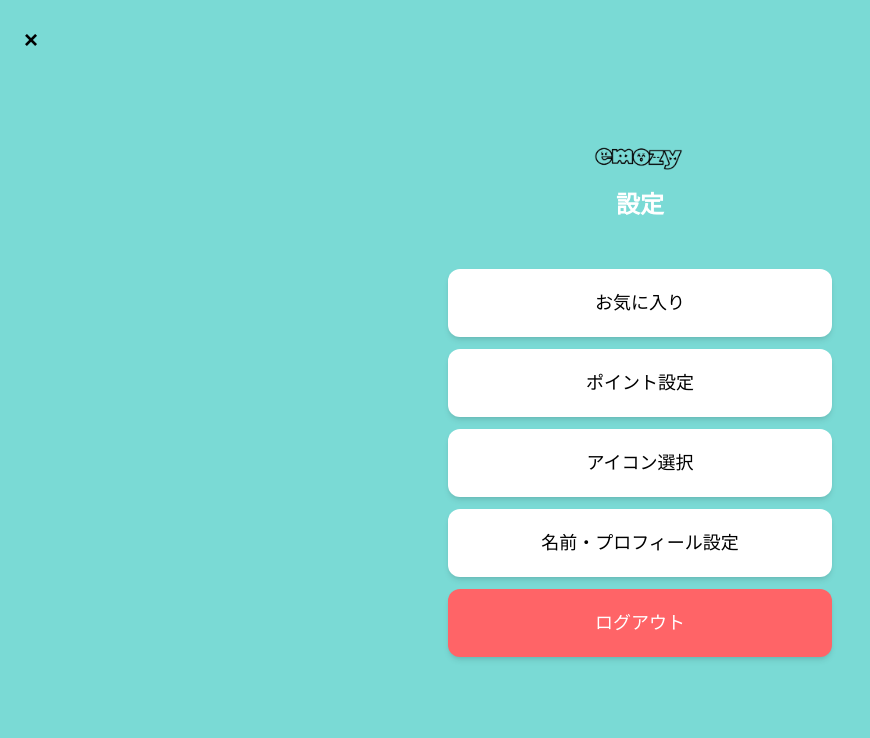
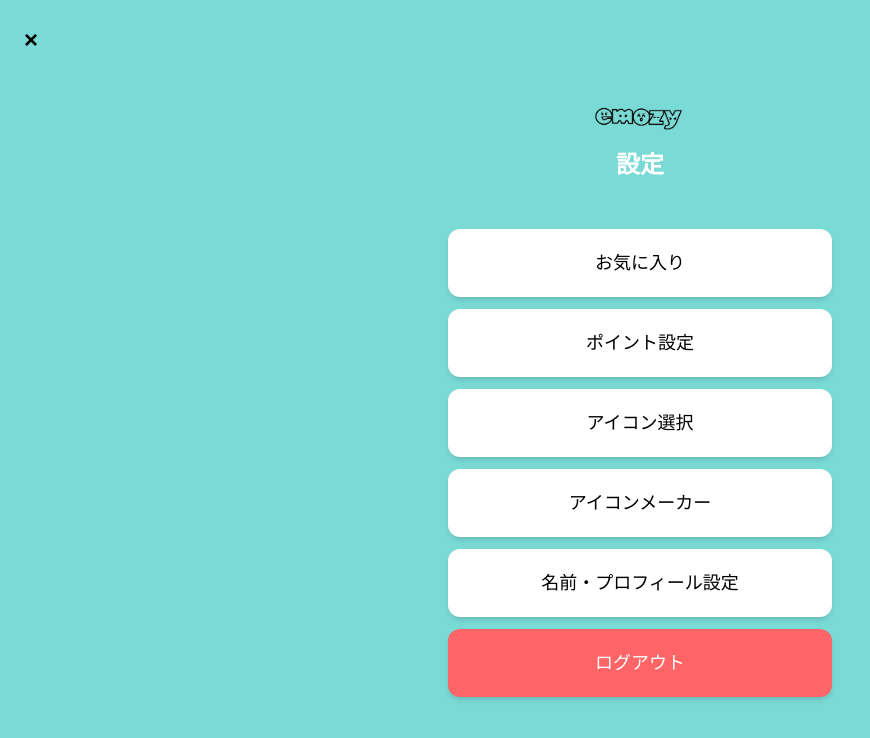
Before and after one commit to roxymigurdia78/emozy, a Next.js app: page /setting in a window 1280 px wide. Shown: the top 738 px of the page, without its empty margins (0-870 px from the left). Built offline with nearby package versions, Linux system fonts and the light colour scheme.

Commit message:
設定上でアイコンメーカに遷移するボタン追加しただけ

```diff
--- a/src/app/setting/page.tsx
+++ b/src/app/setting/page.tsx
@@ -96,6 +96,11 @@ export default function SettingPage() {
                         アイコン選択
                     </button>
                 </Link>
+                <Link href="/iconmaker">
+                    <button className="w-full bg-white text-black text-lg py-5 rounded-xl shadow-md transition hover:bg-[#6ac5c0]">
+                        アイコンメーカー
+                    </button>
+                </Link>
                 <Link href="/make">
                     <button className="w-full bg-white text-black text-lg py-5 rounded-xl shadow-md transition hover:bg-[#6ac5c0]">
                         名前・プロフィール設定
```
